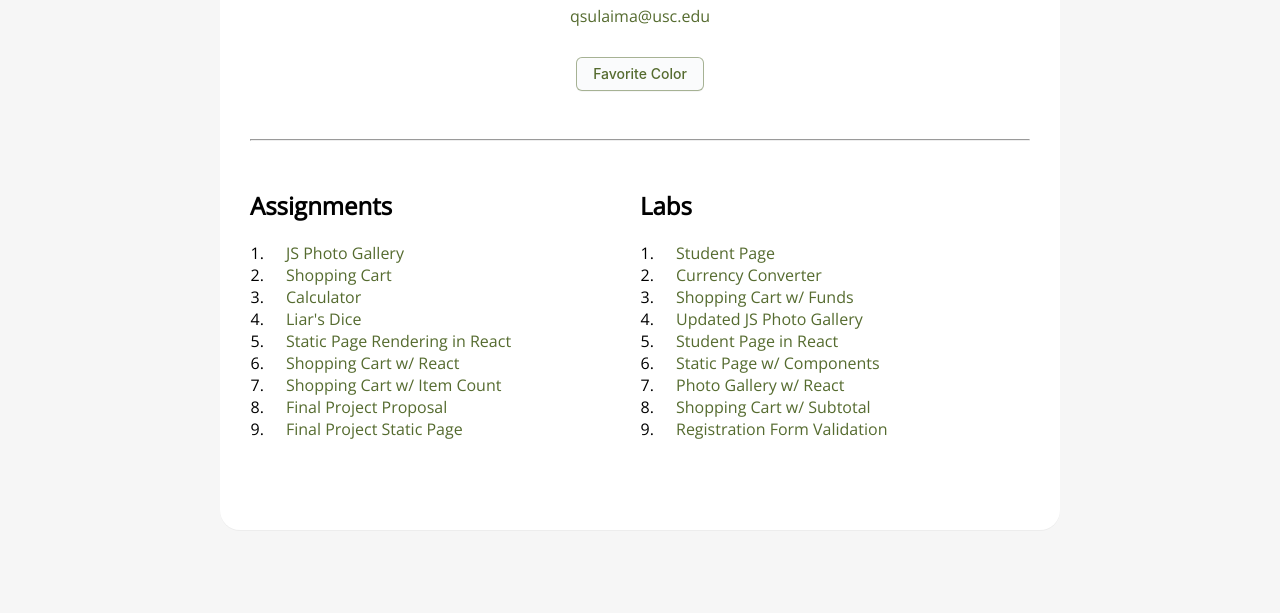
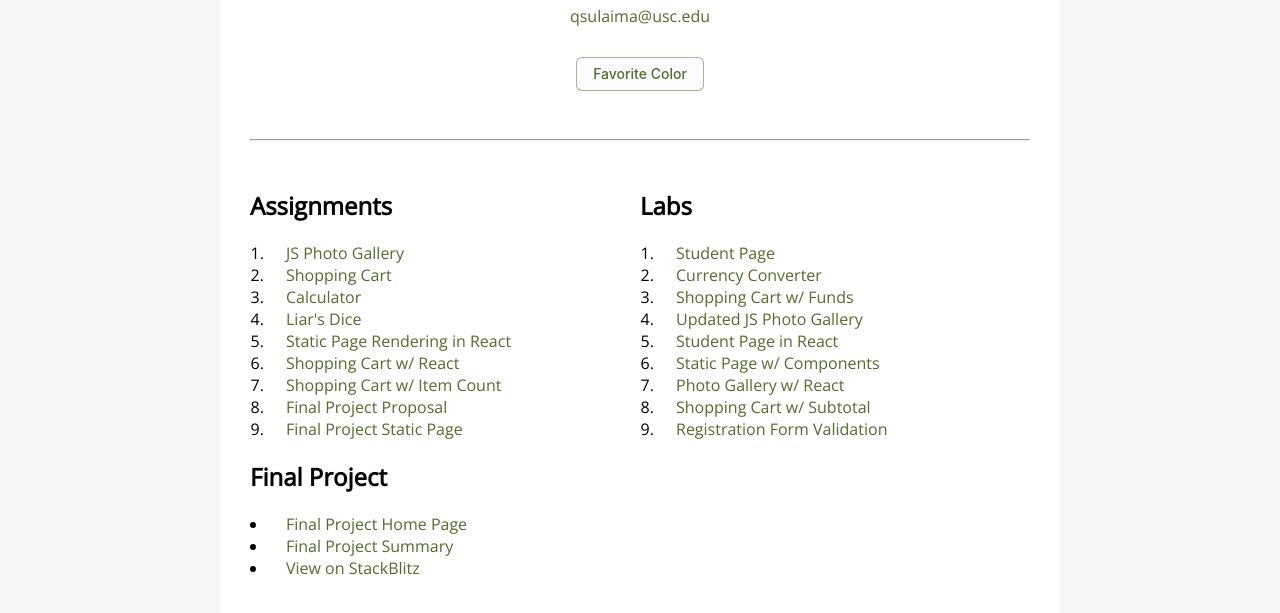
Before and after one commit to uscwebdev/itp301-submissions-qaisarsulaiman, a plain HTML site: page index.html in a window 1280 px wide. Shown: the part 175-788 px from the top of the page. Drawn offline with nearby package versions, Linux system fonts and the light colour scheme.

Commit message:
Update index.html

```diff
--- a/index.html
+++ b/index.html
@@ -38,6 +38,10 @@
         }
         .col-2 {
             width: 50%;
+            float: left;
+        }
+        .col-3 {
+            width: 33%;
             float: left;
         }
         ul, ol, li {
@@ -167,6 +171,14 @@
                     <li><a href="https://stackblitz.com/edit/react-gausmo?file=src%2FForm.js">Registration Form Validation</a></li>
                 </ol>
             </div> <!-- End labs -->
+            <div>
+                <h2>Final Project</h2>
+                <ul>
+                    <li><a href="final_project/react-rtxder/build/index.html">Final Project Home Page</a></li>
+                    <li><a href="https://docs.google.com/document/d/1AHOsdqvCfZHXtV-9gh0hjyJbn1VCy2eEt5mNXmJTPk8/edit?usp=sharing">Final Project Summary</a></li>
+                    <li><a href="https://stackblitz.com/edit/react-h8rbtb?file=src%2FItems.js">View on StackBlitz</a></li>
+                </ul>
+            </div>
             <div class="clear-float"></div>
         </div> <!-- End main -->
     </div> <!-- End container -->
```
